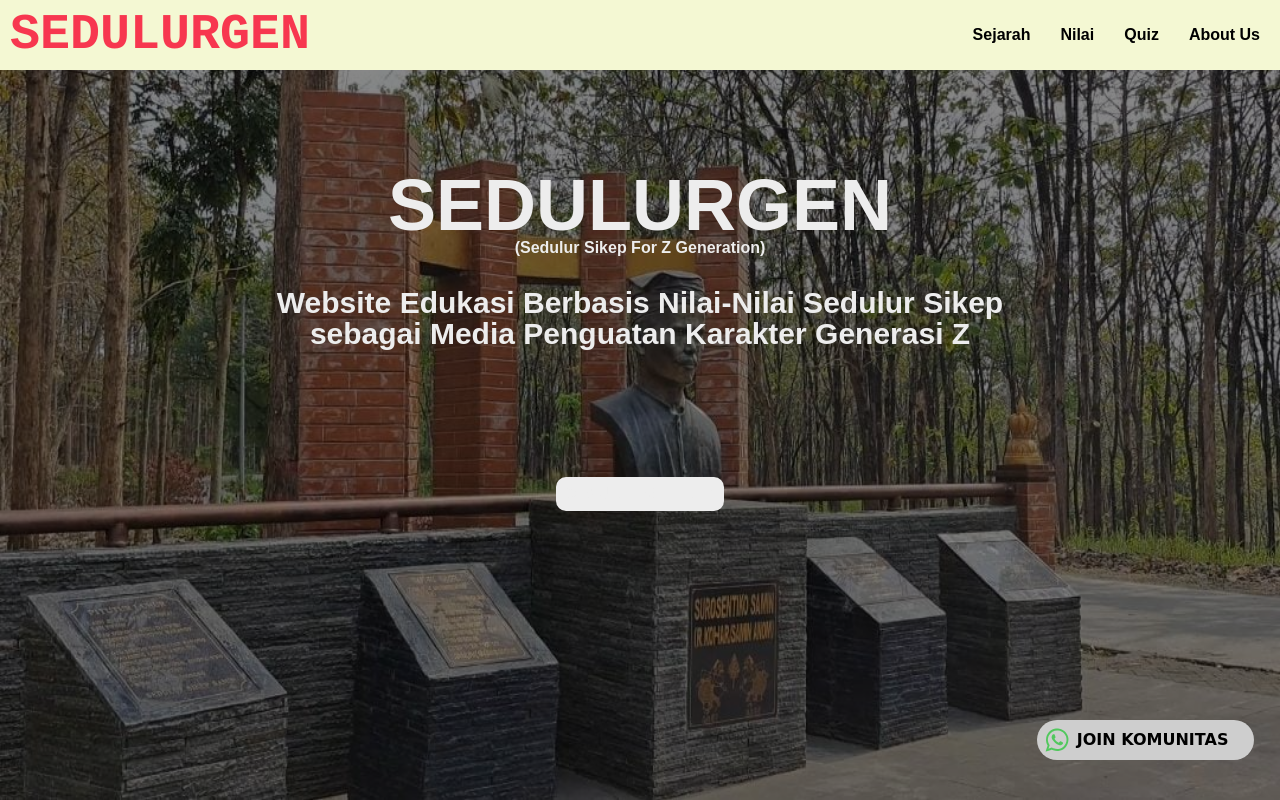
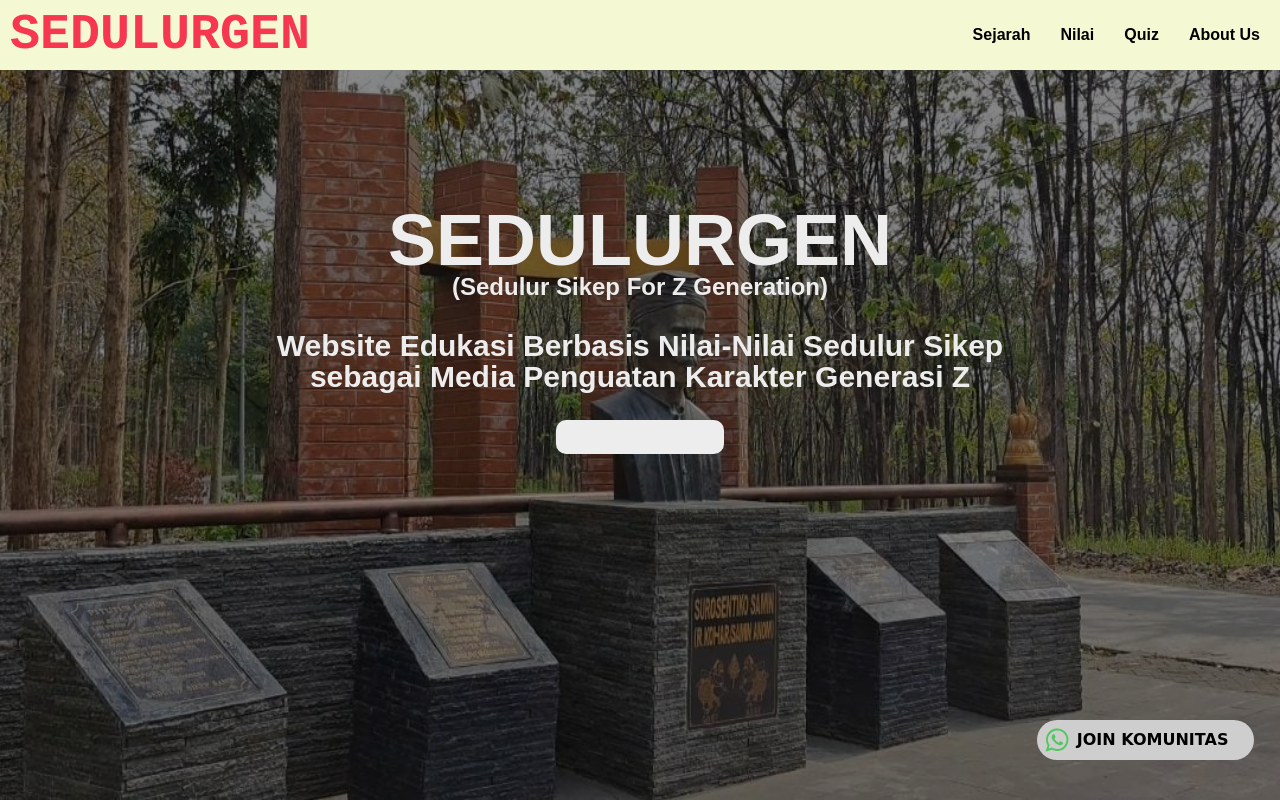
Before and after one commit to BadAtName/test-1, a Next.js app: page / in a window 1280 px wide. Built offline with nearby package versions, Linux system fonts and the light colour scheme.

Commit message:
tengah home tuff

```diff
--- a/app/globals.css
+++ b/app/globals.css
@@ -113,7 +113,7 @@
     flex-wrap: wrap;
     width: 100%;
     height: auto;
-    margin-top: 100px;
+    margin-top: 135px;
     /* margin: 0%; */
   }
   .judulHome{
--- a/app/page.tsx
+++ b/app/page.tsx
@@ -51,10 +51,10 @@ export default function Home() {
           />
           <div className="judulContain">
             <h1 className="judulHome text-7xl">SEDULURGEN</h1>
-            <h1 className="judulHome text-1xl kurunigger">(Sedulur Sikep For Z Generation)</h1>
+            <h1 className="judulHome text-2xl kurunigger">(Sedulur Sikep For Z Generation)</h1>
             <h1 className="judulHome text-3xl mt-5">Website Edukasi Berbasis Nilai-Nilai Sedulur Sikep</h1>
             <h1 className="judulHome text-3xl kurunigger">sebagai Media Penguatan Karakter Generasi Z</h1>
-            <a className="clickigger mt-30" href="/sejarah">➤ MULAI BELAJAR</a>
+            <a className="clickigger mt-5" href="/sejarah">➤ MULAI BELAJAR</a>
           </div>
       </section>
     </main>
```
